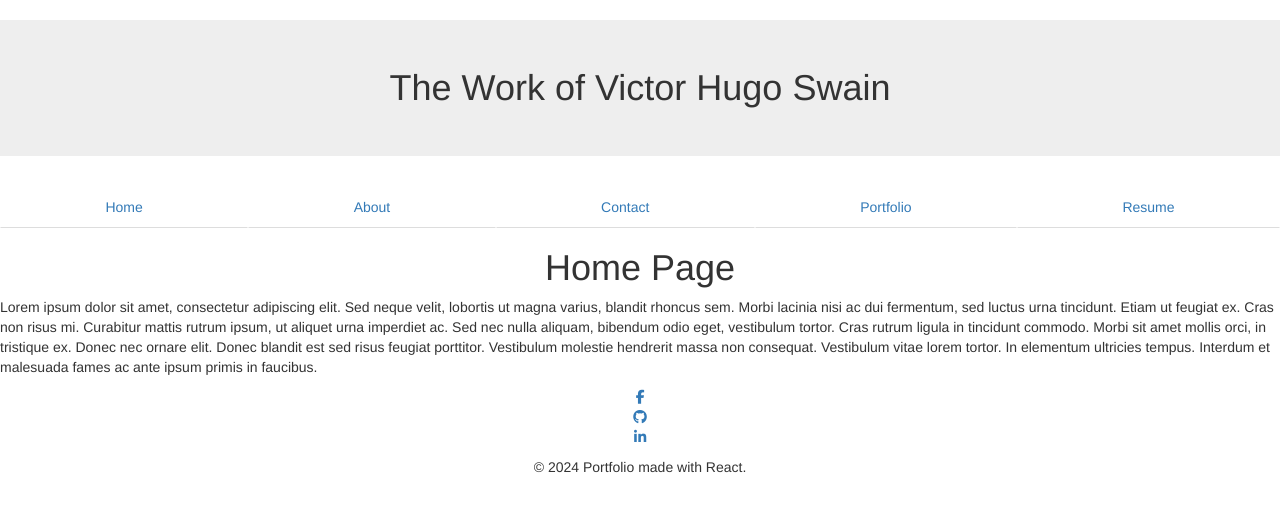
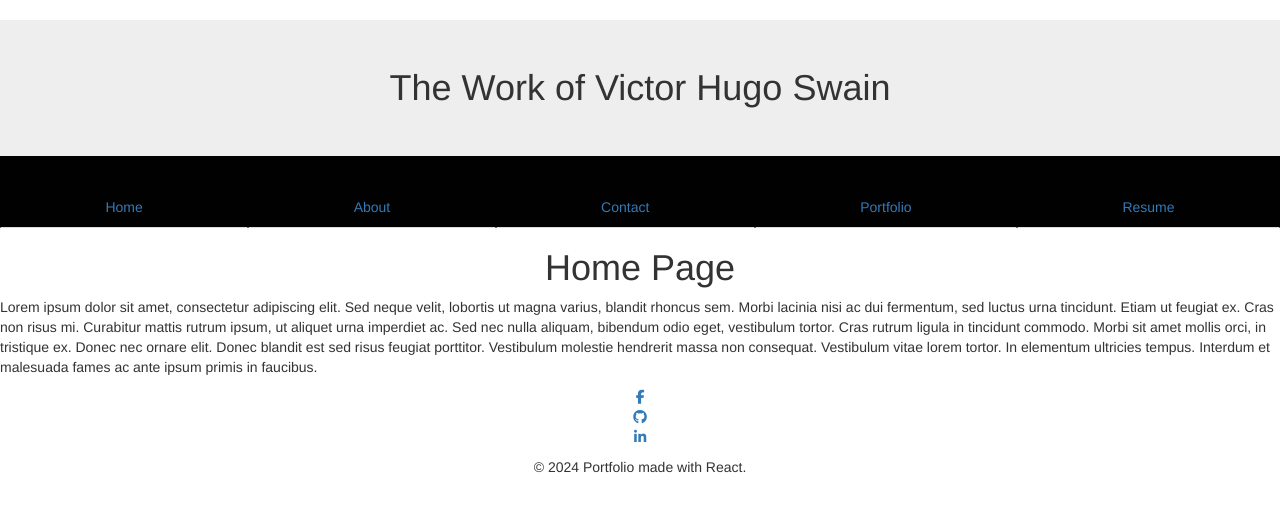
Before and after one commit to VicSwain/Reactfolio, a React (Vite) app in the folder Reactfolio/: page / in a window 1280 px wide. Shown: the top 512 px of the page. Built offline with nearby package versions, Linux system fonts and the light colour scheme.

Commit message:
added BG image for header to assets folder; import backgroundImage in Header; added style to header element to display; not working

```diff
--- a/Reactfolio/src/components/Footer.jsx
+++ b/Reactfolio/src/components/Footer.jsx
@@ -3,6 +3,8 @@ import { Link } from "react-router-dom";
 
 const Footer = () => {
   return (
+        // need to get the icons displaying in line instead of stacked
+
     <footer className="text-center">
       <div className="container">
         <ul className="social-links list-unstyled d-flex justify-content-center mb-4">
--- a/Reactfolio/src/components/Header.jsx
+++ b/Reactfolio/src/components/Header.jsx
@@ -1,5 +1,6 @@
 import React from 'react';
 import { Link, useLocation } from 'react-router-dom';
+import backgroundImage from '../assets/B&GImage1.jpg'
 
 function Navigation() {
     const currentPage = useLocation().pathname;
@@ -50,7 +51,8 @@ function Navigation() {
 
 function Header() {
     return (
-        <header>
+        <header style={{ backgroundImage: `url(${backgroundImage})`, backgroundSize: 'cover' }}>
+
             <h1 className='jumbotron text-center'>The Work of Victor Hugo Swain</h1>
             <Navigation />
         </header>
--- a/Reactfolio/src/index.css
+++ b/Reactfolio/src/index.css
@@ -66,7 +66,5 @@ button:focus-visible {
     background-color: #f9f9f9;
   }
 
-  ul {
-    list-style: none;
-  }
+
 }
```
Also changed, not shown: Reactfolio/src/assets/B&GImage1.jpg (added).
